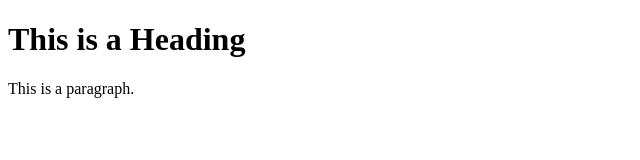
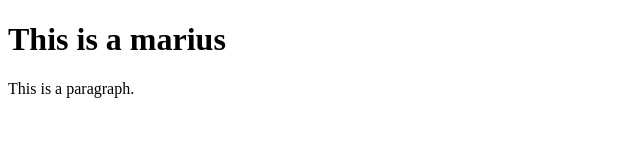
Before and after one commit to vladbrata/freecodecamp-survey-form, a plain HTML site: page index.html in a window 1280 px wide. Shown: the whole page, without its empty margins (0-640 px from the left). Drawn offline with Linux system fonts and the light colour scheme.

Commit message:
new file

```diff
--- a/index.html
+++ b/index.html
@@ -5,7 +5,7 @@
 </head>
 <body>
 
-<h1>This is a Heading</h1>
+<h1>This is a marius</h1>
 <p>This is a paragraph.</p>
 
 </body>
```
